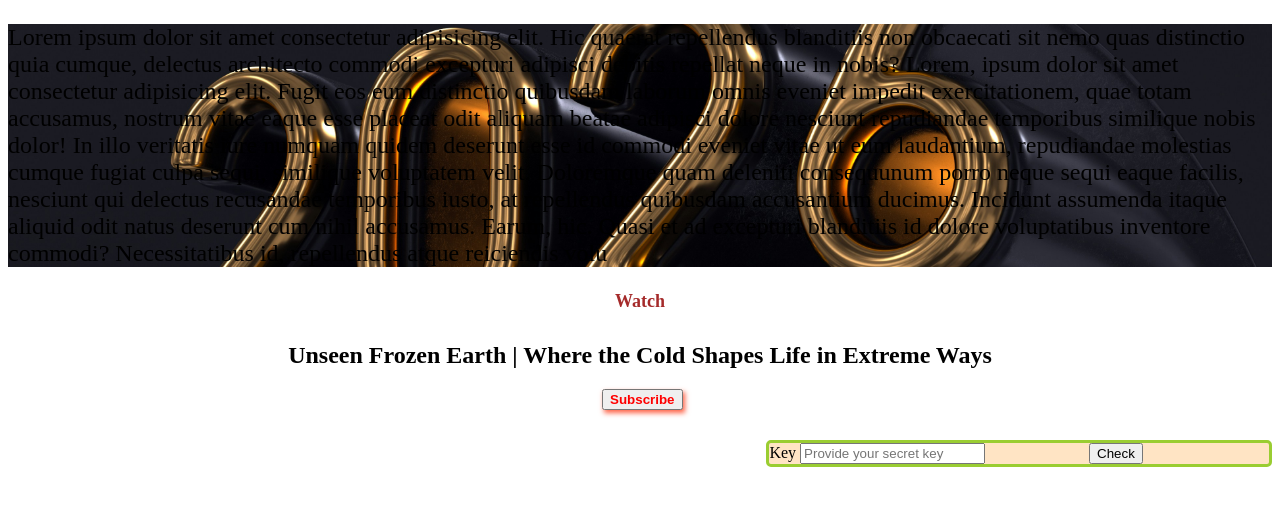
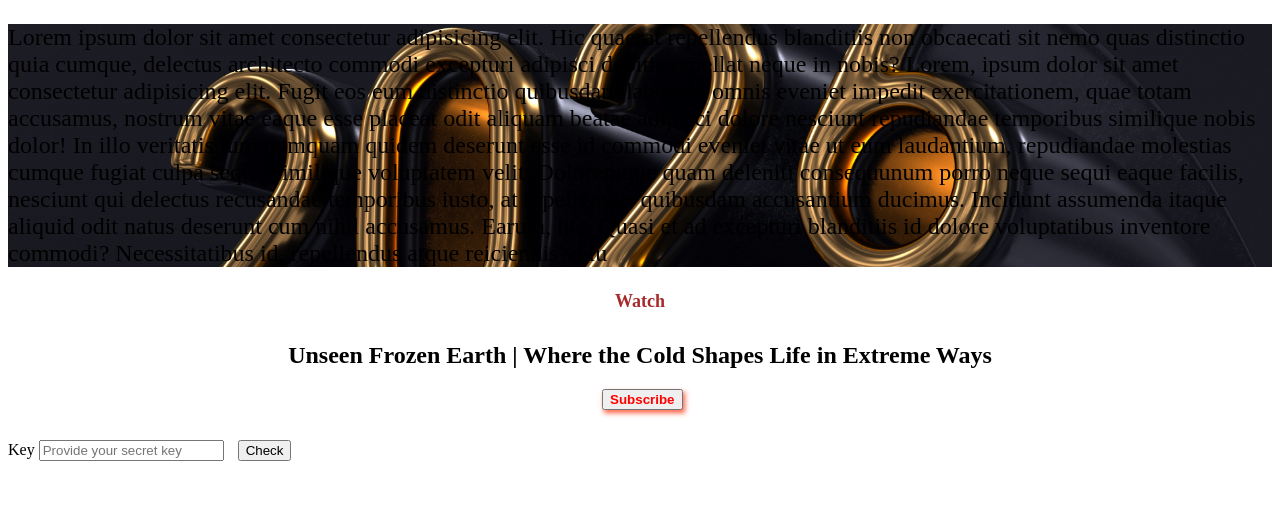
Before and after one commit to mehedihasan3000/Practice-Day, a plain HTML site: page index.html in a window 1280 px wide. Drawn offline with Linux system fonts and the light colour scheme.

Commit message:
I remove some css style and add open in new tab

```diff
--- a/css/styles.css
+++ b/css/styles.css
@@ -25,10 +25,9 @@ button{
 }
 
 .key{
-    margin-left: 60%;
     margin-top: 30px;
-    background-color: bisque;
-    border: 3px solid yellowgreen;
-    border-radius: 5px;
+    /* background-color: bisque; */
+    /* border: 3px solid yellowgreen; */
+    /* border-radius: 5px; */
 
 }
--- a/index.html
+++ b/index.html
@@ -12,7 +12,7 @@
         <p>Lorem ipsum dolor sit amet consectetur adipisicing elit. Hic quaerat repellendus blanditiis non obcaecati sit nemo quas distinctio quia cumque, delectus architecto commodi excepturi adipisci debitis repellat neque in nobis? Lorem, ipsum dolor sit amet consectetur adipisicing elit. Fugit eos eum distinctio quibusdam laborum omnis eveniet impedit exercitationem, quae totam accusamus, nostrum vitae eaque esse placeat odit aliquam beatae adipisci dolore nesciunt repudiandae temporibus similique nobis dolor! In illo veritatis iure numquam quidem deserunt esse id commodi eveniet vitae ut eum laudantium, repudiandae molestias cumque fugiat culpa sequi, similique voluptatem velit. Doloremque quam deleniti consequunum porro neque sequi eaque facilis, nesciunt qui delectus recusandae temporibus iusto, at repellendus quibusdam accusantium ducimus. Incidunt assumenda itaque aliquid odit natus deserunt cum nihil accusamus. Earum, hic. Quasi et ad excepturi blanditiis id dolore voluptatibus inventore commodi? Necessitatibus id, repellendus atque reiciendis volu</p>
     </div>
 
-    <a href="https://www.youtube.com/watch?v=Gh6oQ1vZAY8" style="text-decoration: none;"><span id="vid">Watch</span></a>
+    <a href="https://www.youtube.com/watch?v=Gh6oQ1vZAY8" style="text-decoration: none;" target="_blank"><span id="vid">Watch</span></a>
 
     <h2>Unseen Frozen Earth | Where the Cold Shapes Life in Extreme Ways</h2>
 
@@ -21,7 +21,7 @@
     <div class="key">
     <label for="">Key</label>
     <input type="password" name="" id="" placeholder="Provide your secret key">
-    <input style="margin-left: 100px;" type="submit" value="Check">
+    <input style="margin-left: 10px;" type="submit" value="Check">
     </div>
 
 </body>
```
